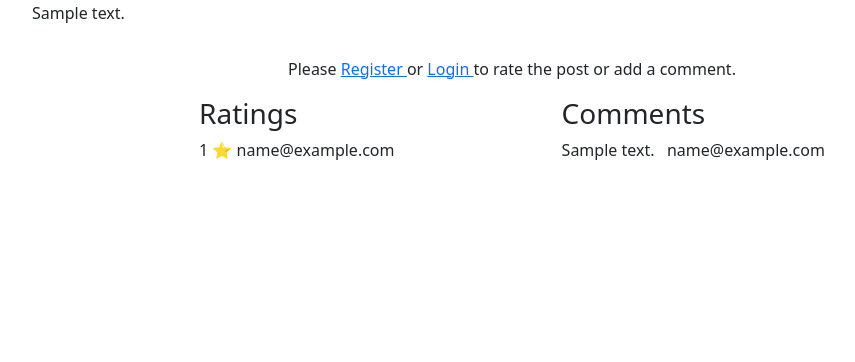
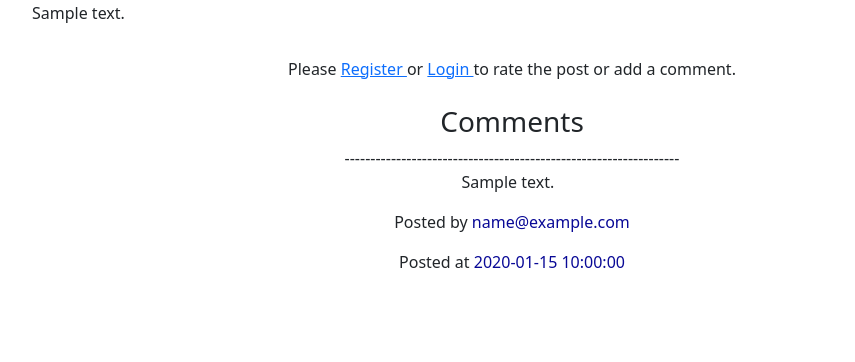
Before and after one commit to Matthew-Robinson-UK/Flask-Portfolio, a Flask app: page /post/1 in a window 1280 px wide. Shown: the part 919-1281 px from the top of the page, without its empty margins (128-983 px from the left). Before the commit the page ends 1079 px from the top, so only its background shows below. Run offline with Flask 2, Linux system fonts and the light colour scheme; tables that the repository leaves empty hold one stand-in row (values such as "Sample post"); grey boxes marked "Sample" are stand-in pictures; parts of the project's set-up code (start-up, migrations or seed data) failed here and were passed over.

Commit message:
Styling and layout adjustments

```diff
--- a/blog/routes.py
+++ b/blog/routes.py
@@ -54,7 +54,6 @@ def post(post_id):
           avg_rating = round(p[1], 1)
       except:
           avg_rating = 0
-
   if form.validate_on_submit():
     # Storing the user of a comment by retrieving it from the current_user
     # taken from werkzeug documents by Pallet Projects 2007
@@ -78,7 +77,7 @@ def post(post_id):
       # https://stackoverflow.com/questions/11662244/sqlalchemy-error-handling-how-is-it-done/11662246
       db.session.rollback()
       # end of referenced code
-      flash('You have already rated this post', 'danger')
+      flash('You have already rated this post.', 'danger')
   return render_template('post.html',title=post.title,post=post, form=form, rating_form=rating_form, avg_rating=avg_rating)
 
 @app.route("/register",methods=['GET','POST'])
@@ -113,7 +112,7 @@ def login():
 @app.route("/logout")
 def logout():
   logout_user()
-  flash('You\'re now logged out. Thanks for your visit!', 'success')
+  flash('You have been logged out.', 'success')
   return redirect(url_for('home'))
 
 @app.route("/error")
--- a/blog/static/style.css
+++ b/blog/static/style.css
@@ -81,45 +81,42 @@ img {
     padding-bottom: 3vh;
 }
 
+.detailed_description{
+    max-width: 75vw;
+}
+
+
+.feedback_sign_in{
+    padding-top: 2vh;
+}
+
+.comment_text{
+    display:flex;
+    flex-direction: column;
+}
+
 .feedback {
     display: flex;
-    justify-content: space-evenly;
+    justify-content: space-between;
     align-content:center;
     min-width: 75vw;
     padding-top: 1vh;
 }
 
-.comment{
+.view_comments{
+    max-width: 75vw;
+    min-width: 75vw;
     display:flex;
+    align-items:center;
+    justify-items: center;
     flex-direction: column;
-    align-items: center;
+    padding-top: 1vh;
 }
 
-.feedback_sign_in{
-    padding-top: 2vh;
-}
-
-.view_feedback{
-    display: flex;
-    justify-content: space-evenly;
-    min-width: 75vw;
-}
-
-.detailed_description{
-    max-width: 75vw;
-}
-.comment_text{
-    display:flex;
-    flex-direction: column;
-}
-.view_comments{
-    display:flex;
-    flex-direction: column;
-}
-
-.view_ratings{
-    display:flex;
-    flex-direction: column;
+.comment_colour{
+    color: rgb(9, 9, 150);
+    background: none;
+    white-space: nowrap;
 }
 
 /*-----------Error------------*/
--- a/blog/templates/post.html
+++ b/blog/templates/post.html
@@ -34,26 +34,17 @@
 <p class="feedback_sign_in">Please <a href="{{ url_for('register') }}"> Register  </a> or <a href="{{ url_for('login') }}"> Login </a> to rate the post or add a comment.</p>
 
 {% endif %}
-<div class="view_feedback">
-  <div class="view_ratings ">
-    <h3>Ratings</h3>
-    {% if post.ratings %}
-      {% for value in post.ratings %}
-        <p> {{ value.value }} &#x2b50;
-          {{ value.user.email}}
-        </p>
-      {% endfor %}
-    {% endif %}
+  <div class="view_comments">
+    <h3>Comments</h3>
+      {% if post.comments %}
+       {% for comment in post.comments %}
+       -----------------------------------------------------------------
+      <p class = comment_text>{{ comment.comment }} &nbsp
+       <p> Posted by <span class = "comment_colour">{{comment.user.email}} </span> </p>
+        <P> Posted at <span class = "comment_colour">{{comment.date}} </span> </P>
+      </p>
+        {% endfor %}
+      {% endif %}
   </div>
-  <div class="view_comment ">
-  <h3>Comments</h3>
-    {% if post.comments %}
-      {% for comment in post.comments %}
-     <p class = comment_text>{{ comment.comment }} &nbsp
-      {{comment.user.email}}
-      </p>
-      {% endfor %}
-    {% endif %}
-  </div>
-</div>
+
 {% endblock content %}
--- a/blog/templates/register.html
+++ b/blog/templates/register.html
@@ -2,7 +2,7 @@
 {% block content %}
 <form method="POST" action="">
   {{ form.csrf_token }}
-  <p id="username_new">{{ form.username.label }} {{ form.username }}</p>
+  <p id="first_name_new">{{ form.username.label }} {{ form.username }}</p>
   <p id="email_new">{{ form.email.label }} {{ form.email }}</p>
   <p id="password_new">{{ form.password.label }} {{ form.password }}</p>
   <p id="password_confirm">{{ form.confirm_password.label }} {{ form.confirm_password }}</p>
```
